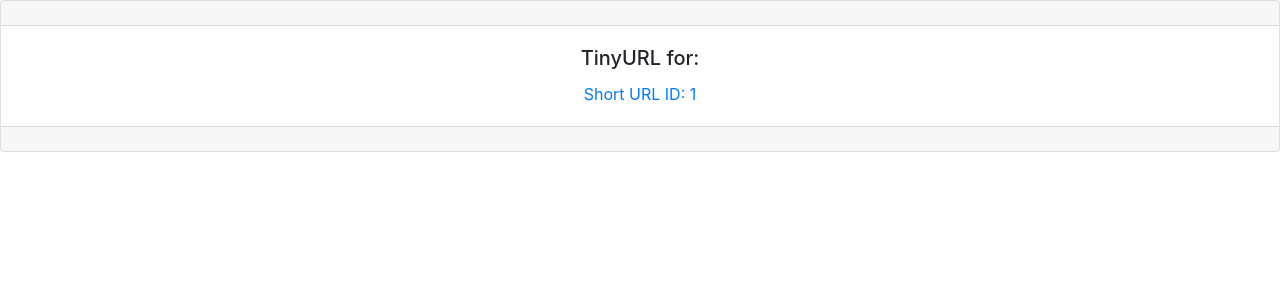
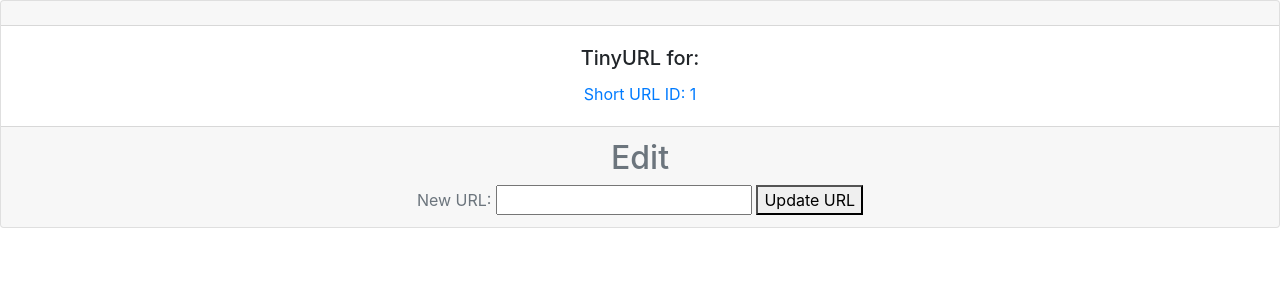
Before and after one commit to nicohsfu/tinyapp, a Node server app: page /urls/1 in a window 1280 px wide. Shown: the part 56-356 px from the top of the page. Run offline with Node 20, Linux system fonts and the light colour scheme; some libraries are stand-ins or nearby versions.

Commit message:
added feature to edit URLs

```diff
--- a/express_server.js
+++ b/express_server.js
@@ -47,6 +47,15 @@ app.get("/urls/new", (req, res) => {
   res.render("urls_new");
 });
 
+app.post("/urls/:id", (req, res) => {
+  let shortId = req.params.id; // if the info is coming from the URL
+  let longURL = req.body.longURL; // if the info is coming from the input form
+
+  urlDatabase[shortId] = longURL;
+
+  res.redirect("/urls/");
+});
+
 app.get("/urls/:id", (req, res) => {
   const templateVars = { id: req.params.id, longURL: urlDatabase[req.params.id]/* <- What goes here? */ };
   res.render("urls_show", templateVars);
--- a/views/urls_show.ejs
+++ b/views/urls_show.ejs
@@ -21,7 +21,13 @@
         </a>
       </p>
     </div>
-    <div class="card-footer text-muted"></div>
+    <div class="card-footer text-muted">
+      <h2>Edit</h2>
+      <form method="POST" action="/urls/<%= id %>">
+        New URL: <input name ="longURL"/>
+        <button type="Submit">Update URL</button>
+      </form>
+    </div>
   </div>
   <!-- Bootstrap JS -->
   <script src="https://code.jquery.com/jquery-3.3.1.slim.min.js"
```
Also changed, not shown: views/urls_index.ejs (+6 -1 lines).
